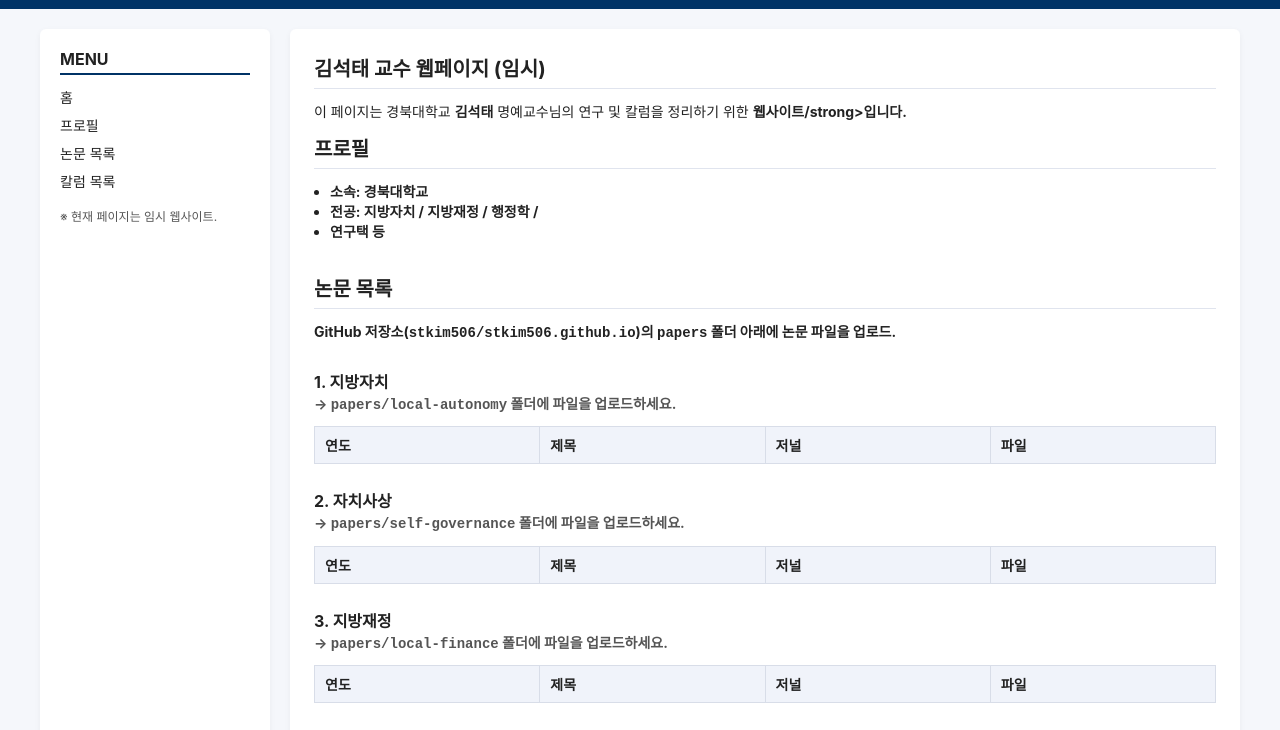
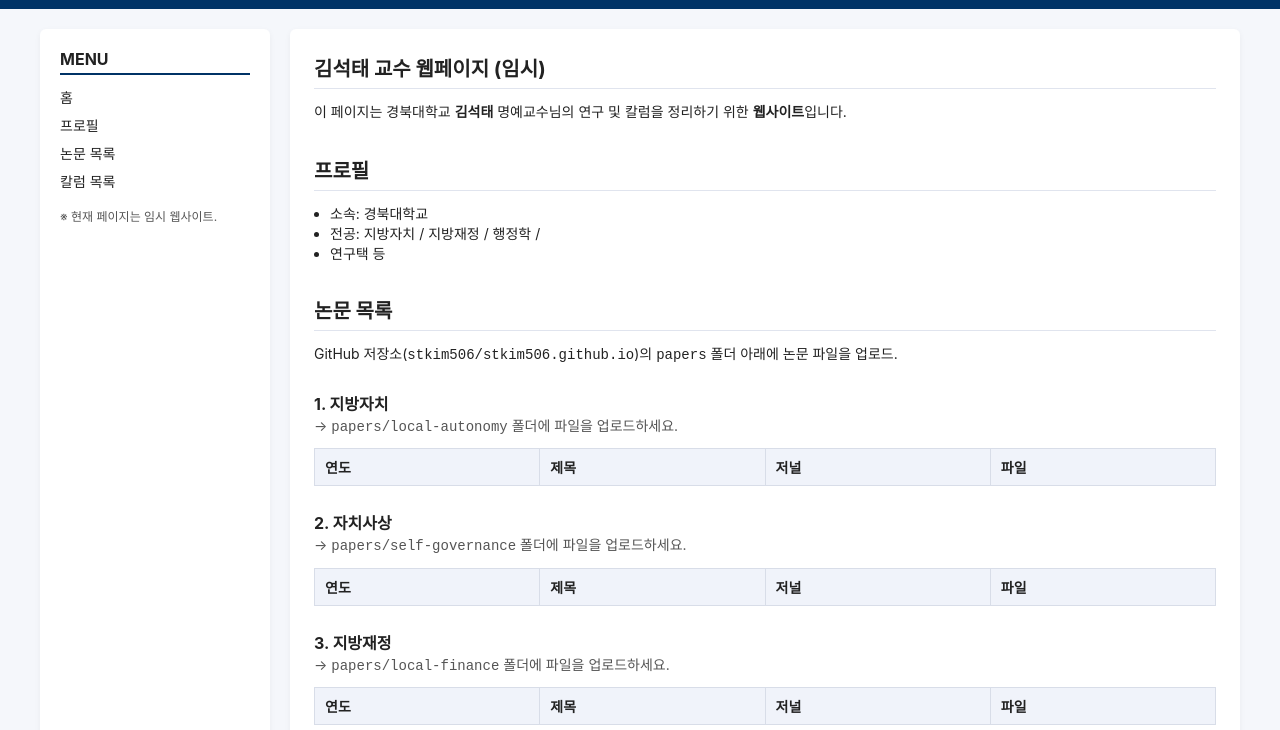
Before and after one commit to stkim506/stkim506.github.io, a plain HTML site: page index.html in a window 1280 px wide. Shown: the part 60-790 px from the top of the page. Drawn offline with Linux system fonts and the light colour scheme; no server answers.

Commit message:
Update index.html

```diff
--- a/index.html
+++ b/index.html
@@ -39,7 +39,7 @@
         <h1>김석태 교수 웹페이지 (임시)</h1>
         <p>
           이 페이지는 경북대학교 <strong>김석태</strong> 명예교수님의 연구 및 칼럼을
-          정리하기 위한 <strong> 웹사이트/strong>입니다.
+          정리하기 위한 <strong> 웹사이트</strong>입니다.
         </p>
       </section>
 
```
